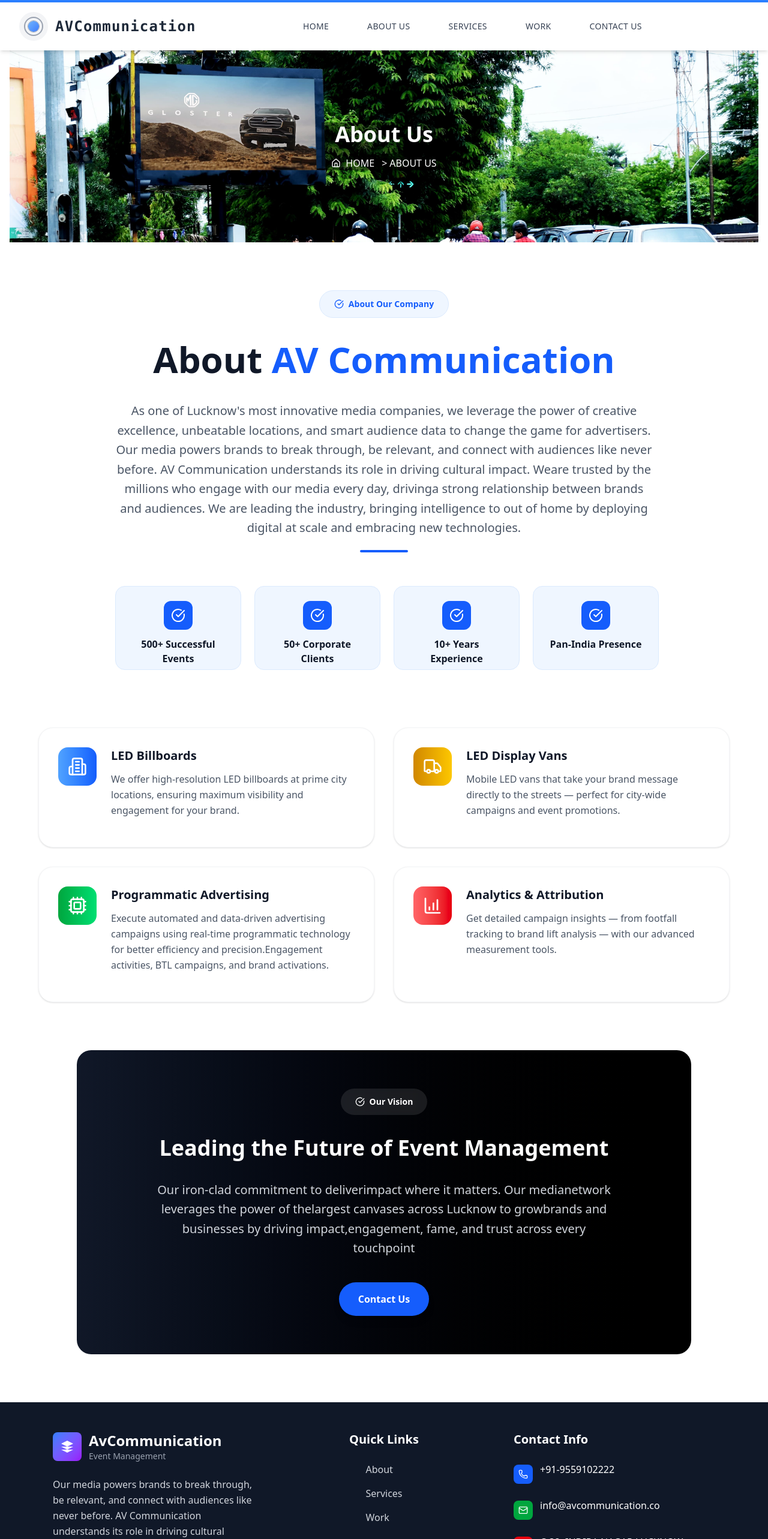
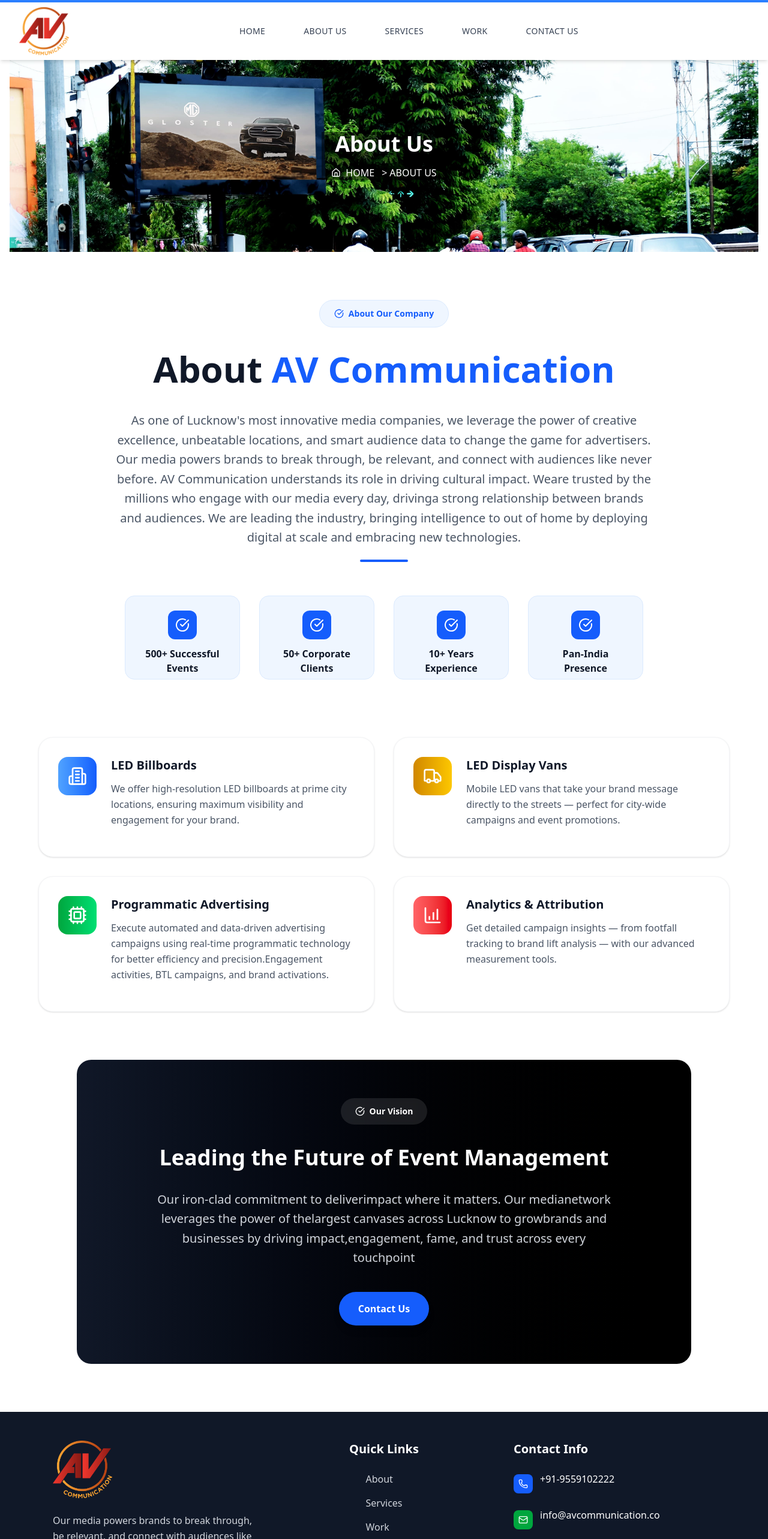
Before and after one commit to Sadan009/avcommunication, a React (Vite) app: page /about in a window 1280 px wide. Shown: the top 2566 px of the page at 60% size. Built offline with nearby package versions, Linux system fonts and the light colour scheme.

Commit message:
fixed responsive & added logo

```diff
--- a/src/components/footer.jsx
+++ b/src/components/footer.jsx
@@ -34,15 +34,13 @@ const Footer = () => {
             {/* Logo */}
             <div className="mb-6">
               <div className="flex items-center gap-3">
-                {/* Dummy Logo */}
-                <div className="w-12 h-12 bg-gradient-to-br from-blue-500 to-purple-600 rounded-lg flex items-center justify-center">
-                  <svg width="24" height="24" viewBox="0 0 24 24" fill="white">
-                    <path d="M12 2L2 7l10 5 10-5-10-5zM2 17l10 5 10-5M2 12l10 5 10-5" />
-                  </svg>
-                </div>
+                {/* Logo Image */}
                 <div>
-                  <h3 className="text-2xl font-bold text-white">AvCommunication</h3>
-                  <p className="text-sm text-gray-400">Event Management</p>
+                  <img
+                    src="/assets/Logo-2.png"
+                    alt="AV Communication Logo"
+                    className="h-24 w-auto"
+                  />
                 </div>
               </div>
             </div>
@@ -50,13 +48,12 @@ const Footer = () => {
             {/* About Company */}
             <div className="mb-8">
               <p className="text-gray-300 leading-relaxed mb-4">
-                Our media powers brands to break through,
-                be relevant, and connect with audiences like never before.
-                AV Communication understands its role in driving cultural impact.
-                We are trusted by the millions who engage with our media every day,
-                drivinga strong relationship between brands and audiences.
+                Our media powers brands to break through, be relevant, and
+                connect with audiences like never before. AV Communication
+                understands its role in driving cultural impact. We are trusted
+                by the millions who engage with our media every day, drivinga
+                strong relationship between brands and audiences.
               </p>
-
             </div>
 
             {/* Social Links */}
@@ -80,7 +77,7 @@ const Footer = () => {
           </div>
 
           {/* Quick Links Section */}
-          <div className="flex lg:flex-col items-center">
+          <div className="flex flex-col lg:items-center">
             <h4 className="text-xl font-semibold mb-6 text-white">
               Quick Links
             </h4>
@@ -116,7 +113,6 @@ const Footer = () => {
                   >
                     +91-9559102222
                   </a>
-
                 </div>
               </div>
 
@@ -144,11 +140,7 @@ const Footer = () => {
                 <div>
                   {/* <p className="text-gray-400 text-sm mb-1">Visit Us</p> */}
                   <address className="text-white not-italic text-base leading-relaxed">
-                    C-32, INDIRA NAGAR LUCKNOW- 226003CALL
-
-                    LUCKNOW- 226003
-
-                    India
+                    C-32, INDIRA NAGAR LUCKNOW- 226003CALL LUCKNOW- 226003 India
                   </address>
                 </div>
               </div>
--- a/src/components/sections/stickyHeader.jsx
+++ b/src/components/sections/stickyHeader.jsx
@@ -32,26 +32,22 @@ const Navbar = () => {
       <div className="h-1 bg-blue-500"></div>
 
       <div className="max-w-7xl mx-auto px-4 sm:px-6 lg:px-8">
-        <div className="flex justify-between items-center h-16 lg:h-20">
+        <div className="flex justify-between items-center h-16 lg:h-24">
           {/* Logo */}
           <div className="flex-shrink-0 flex items-center">
-            <div className="flex items-center space-x-3">
-              {/* Logo Icon */}
-              <div className="w-10 h-10 lg:w-12 lg:h-12 bg-gray-100 rounded-full flex items-center justify-center">
-                <div className="w-6 h-6 lg:w-8 lg:h-8 border-2 border-gray-400 rounded-full relative">
-                  <div className="absolute inset-1 border border-gray-400 rounded-full">
-                    <div className="w-full h-full bg-gradient-to-br from-blue-400 to-blue-600 rounded-full opacity-80"></div>
-                  </div>
-                </div>
-              </div>
-              {/* Logo Text */}
-              <div className="text-gray-800">
-                <div className="text-xl lg:text-2xl font-semibold font-mono tracking-wider">
-                  AVCommunication
-                </div>
-              </div>
-            </div>
-          </div>
+  <div className="flex items-center space-x-3">
+
+    {/* Logo Image */}
+    <div className="text-gray-800">
+      <img
+        src="/assets/Logo-2.png"
+        alt="AV Communication Logo"
+        className="h-14 lg:h-20 w-auto"
+      />
+    </div>
+  </div>
+</div>
+
 
           {/* Desktop Menu */}
           <div className="hidden lg:flex items-end space-x-8">
--- a/src/components/sections/testimonial.jsx
+++ b/src/components/sections/testimonial.jsx
@@ -134,6 +134,9 @@ const TestimonialsSection = () => {
         </div>
 
         {/* Navigation Arrows */}
+        {/* Navigation Arrows */}
+{/* Desktop Arrows (Side Center) */}
+<div className="hidden md:block">
   <button
     onClick={prevSlide}
     className="absolute left-4 top-1/2 transform -translate-y-1/2 w-12 h-12 bg-white rounded-full shadow-lg flex items-center justify-center hover:bg-gray-50 transition-colors duration-200 z-10"
@@ -149,6 +152,26 @@ const TestimonialsSection = () => {
   >
     <ChevronRight className="w-6 h-6 text-gray-600" />
   </button>
+</div>
+
+{/* Mobile Arrows (Below Card Centered) */}
+<div className="flex justify-center gap-6 mt-6 md:hidden">
+  <button
+    onClick={prevSlide}
+    className="w-10 h-10 bg-white rounded-full shadow-md flex items-center justify-center hover:bg-gray-100 transition-colors duration-200"
+    aria-label="Previous testimonial"
+  >
+    <ChevronLeft className="w-5 h-5 text-gray-600" />
+  </button>
+
+  <button
+    onClick={nextSlide}
+    className="w-10 h-10 bg-white rounded-full shadow-md flex items-center justify-center hover:bg-gray-100 transition-colors duration-200"
+    aria-label="Next testimonial"
+  >
+    <ChevronRight className="w-5 h-5 text-gray-600" />
+  </button>
+</div>
       </div>
 
       {/* Slide Indicators */}
--- a/src/components/sections/whoWeAre.jsx
+++ b/src/components/sections/whoWeAre.jsx
@@ -66,7 +66,7 @@ const WhoWeAre = () => {
             </div>
 
             {/* CTA Button */}
-            <div>
+            <div className="flex justify-center lg:justify-start md:justify-start">
               <Link to="/about" className="inline-flex items-center px-8 py-4 bg-gradient-to-r from-blue-500 to-purple-600 hover:from-blue-600 hover:to-purple-700 text-white font-semibold rounded-lg transition-all duration-300 transform hover:scale-105 hover:shadow-xl">
                 Learn More
                 <svg
--- a/src/pages/About.jsx
+++ b/src/pages/About.jsx
@@ -1,6 +1,6 @@
 import React from "react";
 import {
-  Building2 ,
+  Building2,
   Truck,
   Cpu,
   BarChart4,
@@ -68,17 +68,17 @@ const About = () => {
 
             <div className="relative">
               <p className="text-gray-600 text-lg md:text-xl leading-relaxed font-light">
-                As one of Lucknow's most innovative media companies, we leverage the
-                power of creative excellence, unbeatable locations, and smart audience
-                data to change the game for advertisers. Our media powers brands to
-                break through, be relevant, and connect with audiences like never
-                before. AV Communication understands its role in driving cultural impact.
-                Weare trusted by the millions who engage with our media every day,
-                drivinga strong relationship between brands and audiences. We are
-                leading the industry, bringing intelligence to out of home
-                by deploying digital at scale and embracing new technologies.
+                As one of Lucknow's most innovative media companies, we leverage
+                the power of creative excellence, unbeatable locations, and
+                smart audience data to change the game for advertisers. Our
+                media powers brands to break through, be relevant, and connect
+                with audiences like never before. AV Communication understands
+                its role in driving cultural impact. Weare trusted by the
+                millions who engage with our media every day, drivinga strong
+                relationship between brands and audiences. We are leading the
+                industry, bringing intelligence to out of home by deploying
+                digital at scale and embracing new technologies.
               </p>
-
 
               {/* Decorative line */}
               <div className="absolute -bottom-6 left-1/2 transform -translate-x-1/2 w-20 h-1 bg-blue-600 rounded-full"></div>
@@ -86,10 +86,10 @@ const About = () => {
           </div>
 
           {/* Achievements Section */}
-          <div className="grid grid-cols-2 md:grid-cols-4 gap-8 mb-20 max-w-4xl mx-auto">
+          <div className="grid grid-cols-2 sm:grid-cols-2 md:grid-cols-4 gap-4 sm:gap-6 md:gap-8 mb-20 max-w-4xl mx-auto px-4">
             {achievements.map((achievement, index) => (
               <div key={index} className="text-center">
-                <div className="bg-blue-50 rounded-2xl p-6 mb-4 border border-blue-100 lg:w-[210px] lg:h-[140px] w-[170px] h-[140px]">
+                <div className="bg-blue-50 rounded-2xl p-6 mb-4 border border-blue-100 w-full h-[140px]">
                   <div className="w-12 h-12 bg-blue-600 rounded-xl mx-auto mb-3 flex items-center justify-center">
                     <CheckCircle className="w-6 h-6 text-white" />
                   </div>
@@ -153,14 +153,18 @@ const About = () => {
                 </h2>
 
                 <p className="text-gray-300 text-lg md:text-xl leading-relaxed mb-10 font-light">
-                  Our iron-clad commitment to deliverimpact where it matters. Our medianetwork leverages
-                  the power of thelargest canvases across Lucknow to growbrands and businesses by driving
-                   impact,engagement, fame, and trust across every touchpoint
+                  Our iron-clad commitment to deliverimpact where it matters.
+                  Our medianetwork leverages the power of thelargest canvases
+                  across Lucknow to growbrands and businesses by driving
+                  impact,engagement, fame, and trust across every touchpoint
                 </p>
 
                 {/* CTA Buttons */}
                 <div className="flex flex-col sm:flex-row gap-4 justify-center">
-                  <Link to="/contact" className="bg-blue-600 hover:bg-blue-400 text-white px-8 py-4 rounded-full font-semibold transition-all duration-300 transform hover:scale-105 shadow-lg">
+                  <Link
+                    to="/contact"
+                    className="bg-blue-600 hover:bg-blue-400 text-white px-8 py-4 rounded-full font-semibold transition-all duration-300 transform hover:scale-105 shadow-lg"
+                  >
                     Contact Us
                   </Link>
                   {/* <button className="bg-white/10 backdrop-blur-sm hover:bg-white/20 text-white px-8 py-4 rounded-full font-semibold transition-all duration-300 border border-white/20">
```
Also changed, not shown: public/assets/Logo-2.png (added). Lines whose indentation alone changed are shown as unchanged.
